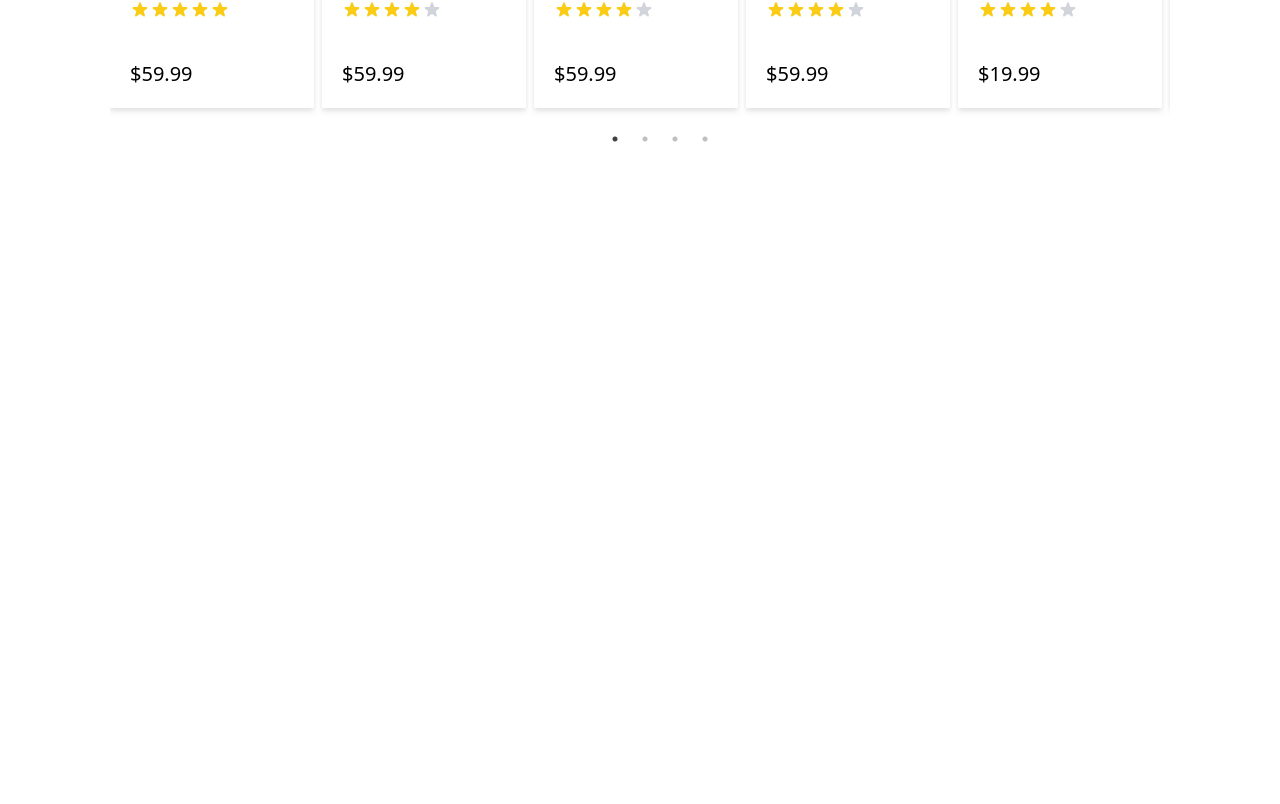
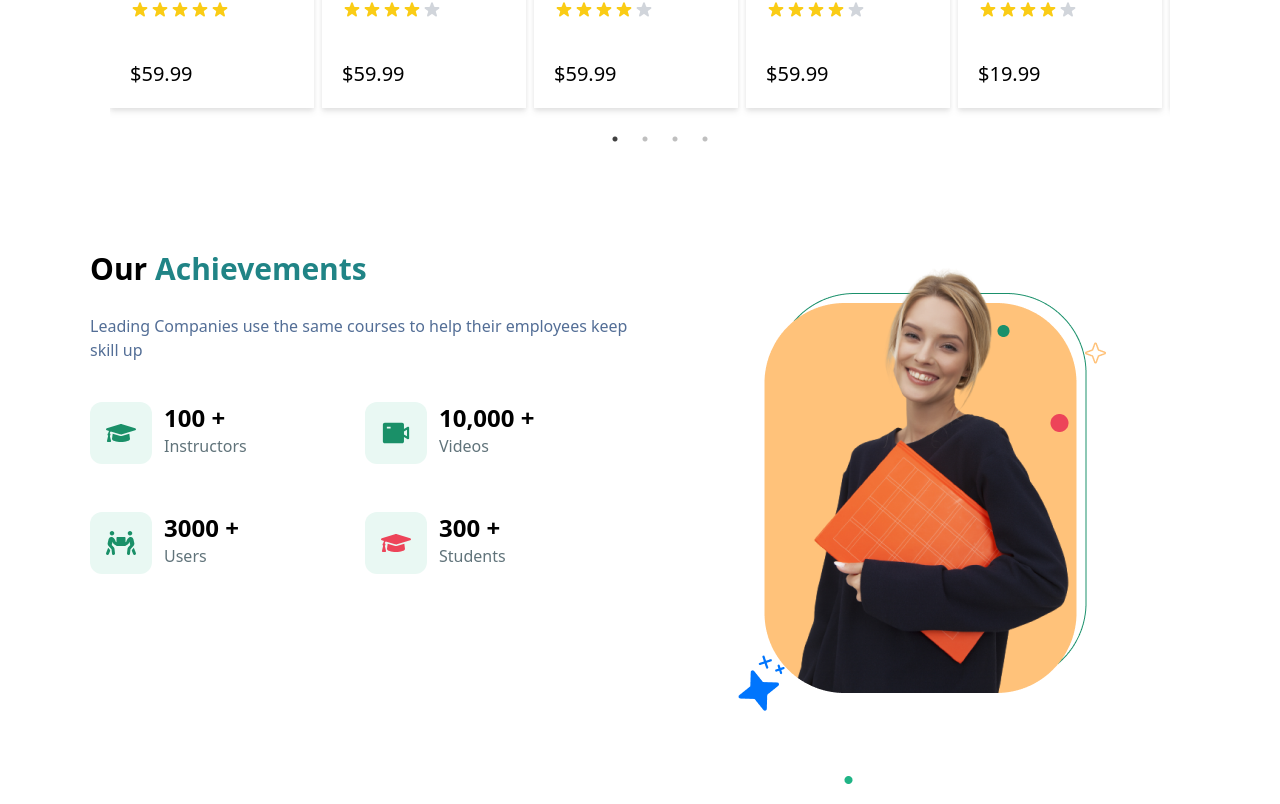
Before and after one commit to Maniexie/reaxius-mern-blog, a React (Vite) app in the folder frontend/: page / in a window 1280 px wide. Shown: the part 1640-2444 px from the top of the page. Before the commit the page ends 1860 px from the top, so only its background shows below. Built offline with nearby package versions, Linux system fonts and the light colour scheme.

Commit message:
achievment add

```diff
--- /dev/null
+++ b/frontend/src/components/Achievment/index.jsx
@@ -0,0 +1,70 @@
+import React from "react";
+import Achieve from "../../../public/images/achievement.png";
+import { FaGraduationCap } from "react-icons/fa";
+import { AiFillVideoCamera } from "react-icons/ai";
+import { FaPeopleCarry } from "react-icons/fa";
+
+const Achievement = () => {
+  return (
+    <section className="w-full bg-white p-5">
+      <div className="md:max-w-[1100px] m-auto grid md:grid-cols-2 max-w-[400px]">
+        <div className="flex flex-col justify-start gap-4">
+          <h1 className="md:leading-[42px] py-2 text-3xl font-semibold">
+            Our <span className="text-[#208486]">Achievements</span>
+          </h1>
+          <p className=" text-[#536e96] text-2x1">
+            Leading Companies use the same courses to help their employees keep
+            skill up
+          </p>
+          <div className="grid md:grid-cols-2 grid-cols-1">
+            <div className="py-6 flex">
+              <div className="p-4 bg-[#e9f8f3] rounded-xl">
+                <FaGraduationCap size={30} style={{ color: "#1a9068" }} />
+              </div>
+              <div className="px-3">
+                <h1 className="text-2xl font-semibold">100 +</h1>
+                <p className="text-[#60737a]">Instructors</p>
+              </div>
+            </div>
+            <div className="py-6 flex">
+              <div className="p-4 bg-[#e9f8f3] rounded-xl">
+                <AiFillVideoCamera size={30} style={{ color: "#1a9068" }} />
+              </div>
+              <div className="px-3">
+                <h1 className="text-2xl font-semibold">10,000 +</h1>
+                <p className="text-[#60737a]">Videos</p>
+              </div>
+            </div>
+            <div className="py-6 flex">
+              <div className="p-4 bg-[#e9f8f3] rounded-xl">
+                <FaPeopleCarry size={30} style={{ color: "#1a9068" }} />
+              </div>
+              <div className="px-3">
+                <h1 className="text-2xl font-semibold">3000 +</h1>
+                <p className="text-[#60737a]">Users</p>
+              </div>
+            </div>
+            <div className="py-6 flex">
+              <div className="p-4 bg-[#e9f8f3] rounded-xl">
+                <FaGraduationCap size={30} style={{ color: "#ed4459" }} />
+              </div>
+              <div className="px-3">
+                <h1 className="text-2xl font-semibold">300 +</h1>
+                <p className="text-[#60737a]">Students</p>
+              </div>
+            </div>
+          </div>
+        </div>
+        <div className=" justify-center items-center">
+          <img
+            src={Achieve}
+            alt="hero"
+            className="md:order-last m-auto order-first"
+          />
+        </div>
+      </div>
+    </section>
+  );
+};
+
+export default Achievement;
--- a/frontend/src/pages/Home/index.jsx
+++ b/frontend/src/pages/Home/index.jsx
@@ -2,6 +2,7 @@ import Navbar from "../../components/Navbar";
 import Hero from "../../components/Hero";
 import Companies from "../../components/Companies";
 import Courses from "../../components/Course";
+import Achievement from "../../components/Achievment";
 
 const App = () => {
   return (
@@ -10,6 +11,7 @@ const App = () => {
       <Hero />
       <Companies />
       <Courses />
+      <Achievement />
     </div>
   );
 };
```
Also changed, not shown: frontend/public/images/achievement.png (added).
